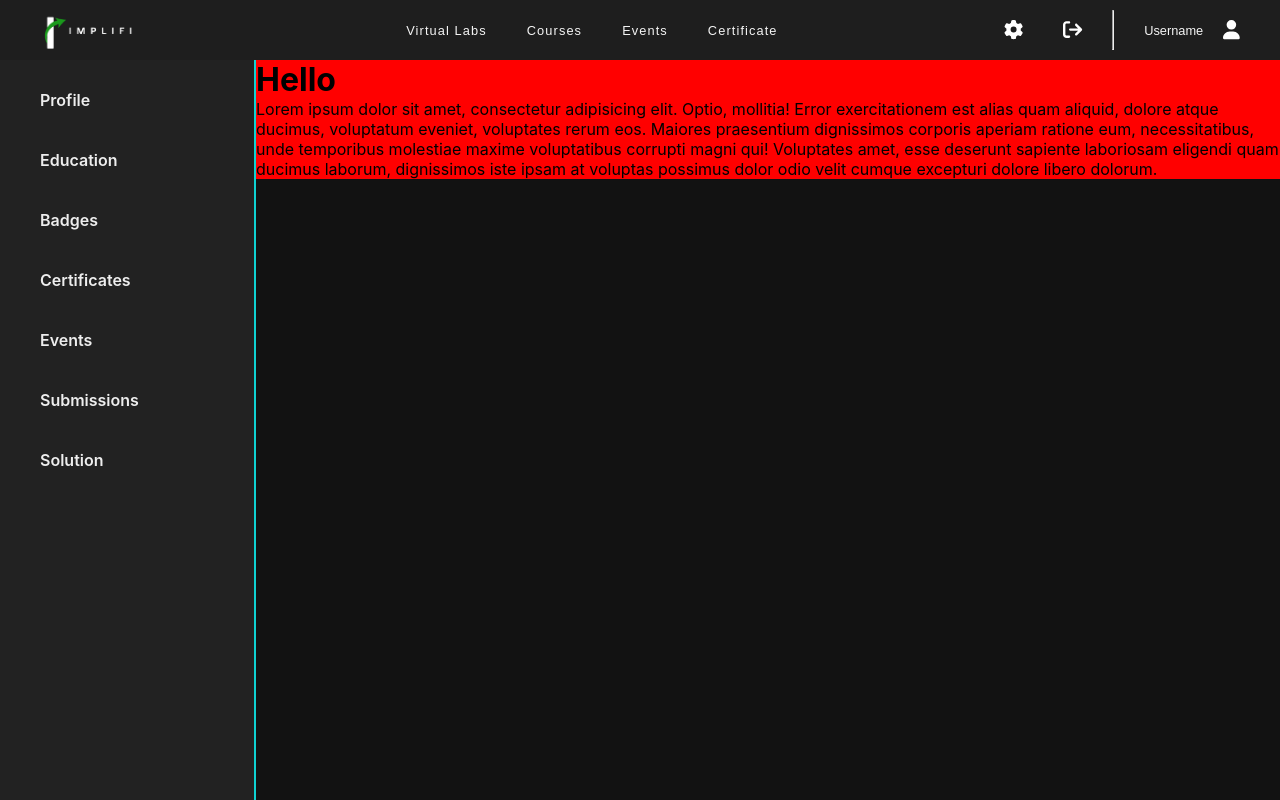
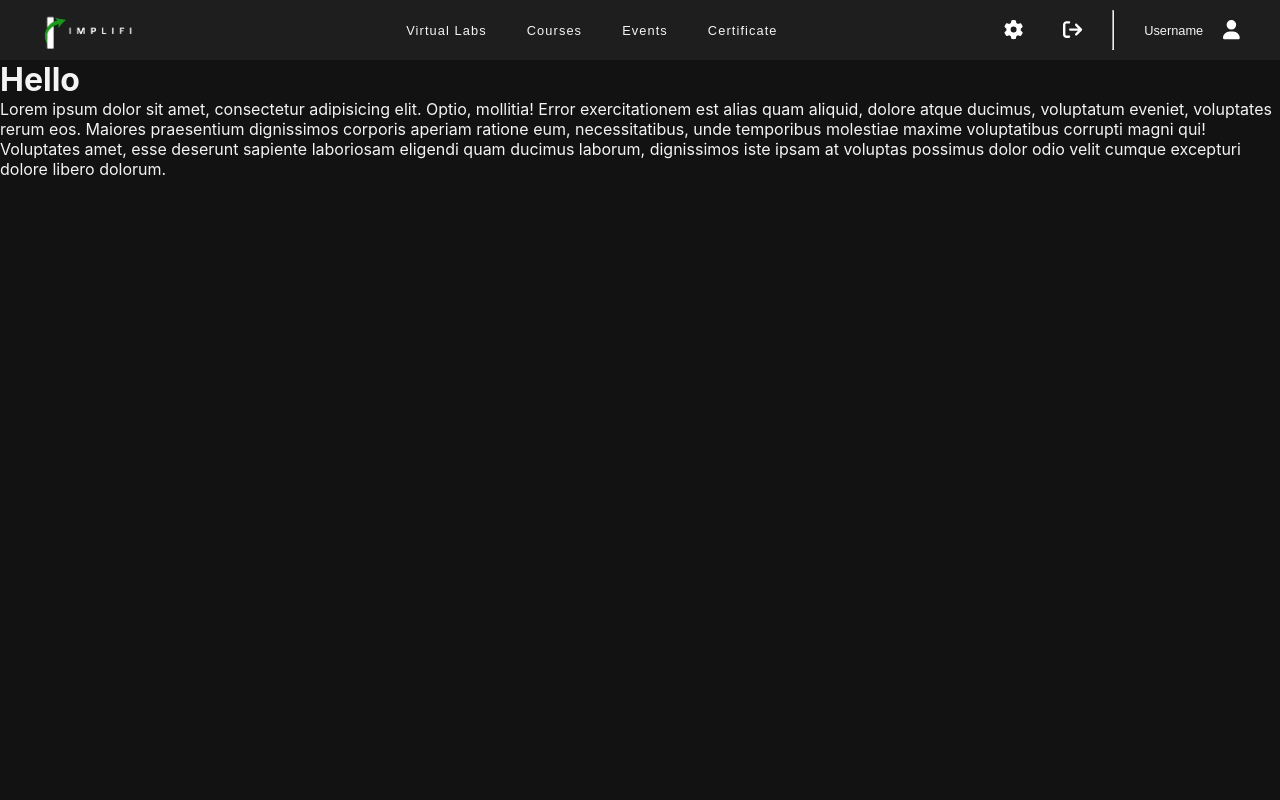
Before and after one commit to Danish0929x/Implifi, a React (Create React App) app: page /Profile in a window 1280 px wide. Built offline with nearby package versions, Linux system fonts and the light colour scheme; sample sign-in values are in the browser's storage.

Commit message:
profile update

```diff
--- a/src/pages/components/Sidebar.js
+++ /dev/null
@@ -1,38 +0,0 @@
-import React from "react";
-import "./style.css";
-
-function Sidebar() {
-  return (
-    <div>
-      <div className="sidebar">
-        <ul>
-          <li>
-            <a href="/">Profile</a>
-          </li>
-          <li className="problem">
-            <a href="/">Education</a>
-          </li>
-          <li className="algorithm">
-            <a href="/">Badges</a>
-          </li>
-          <li className="introduction">
-            <a href="/">Certificates</a>
-          </li>
-          <li className="introduction">
-            <a href="/">Events</a>
-          </li>
-          <li className="code">
-            <a href="/" target="">
-              Submissions
-            </a>
-          </li>
-          <li className="introduction">
-            <a href="/">Solution</a>
-          </li>
-        </ul>
-      </div>
-    </div>
-  );
-}
-
-export default Sidebar;
--- a/src/pages/components/style.css
+++ b/src/pages/components/style.css
@@ -80,54 +80,3 @@
     width: 1px;
     height: 40px;
 }
-
-/*--------------------------------------Sidebar-----------------------------------*/
-.sidebar{
-  position: fixed;
-  padding: 10px 0px 10px 0px;
-  height: 100vh;
-  width: 20%;
-  background: #222222;
-  border-right: 2px var(--aqua) solid;
-  overflow: scroll;
-  overflow: hidden;
-
-}
-
-.sidebar ul li{
-  list-style: none;
-  border-radius: 1px;
-  padding: 20px 40px;
-  transition: 0.3s background-color;
-
-}
-
-.sidebar ul li:hover{
-  /* border-right: 5px solid #0096a1; */
-  background-color: #ffffffa0;
-  cursor: pointer;
-}
-
-.sidebar ul li:hover a{
-  color: #111;
-}
-
-.sidebar ul li a:active{
-  color:red;
-}
-
-.sidebar ul li a{
-  text-decoration: none;
-  margin: 0px;
-  display: block;
-  width: 100%;
-  height: 100%;
-  color: #eee;
-  font-weight: 600;
-
-}
-
-.sidebar ul .active{
-  border-right: 5px solid #0096a1;
-  background-color: #f5f5f5;
-}
--- a/src/pages/main/Profile.js
+++ b/src/pages/main/Profile.js
@@ -1,14 +1,11 @@
 import React from "react";
 import Navbar from "../components/Navbar";
-import Sidebar from "../components/Sidebar";
 import "./style.css";
 
 function Profile() {
   return (
     <div className="profile-page">
       <Navbar />
-      <div className="profile-sec">
-        <Sidebar />
         <div className="profile-info">
         <h1>Hello</h1>
         <p>
@@ -21,7 +18,7 @@ function Profile() {
           ducimus laborum, dignissimos iste ipsam at voluptas possimus dolor
           odio velit cumque excepturi dolore libero dolorum.
         </p></div>
-      </div>
+
     </div>
   );
 }
--- a/src/pages/main/style.css
+++ b/src/pages/main/style.css
@@ -93,6 +93,7 @@
 /*--------------------Profile------------------------*/
 
 .profile-info{
-    background-color: red;
-    margin-left: 20%;
+    color: #f4f4f4;
+    padding: auto;
+    margin: 0;
 }
```
